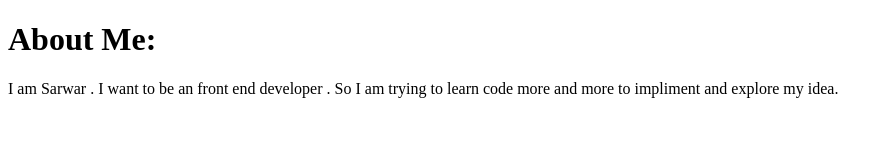
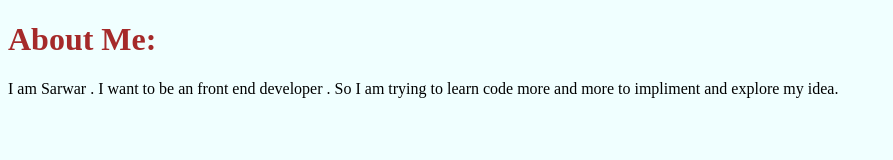
Before and after one commit to MuizSarwar/My-second-repo, a plain HTML site: page index.html in a window 1280 px wide. Shown: the whole page, without its empty margins (0-893 px from the left). Drawn offline with Linux system fonts and the light colour scheme.

Commit message:
New css file added

```diff
--- a/index.html
+++ b/index.html
@@ -5,6 +5,7 @@
     <meta http-equiv="X-UA-Compatible" content="IE=edge">
     <meta name="viewport" content="width=device-width, initial-scale=1.0">
     <title>This is my second repo</title>
+    <link rel="stylesheet" href="style.css">
 </head>
 <body>
     <h1>About Me:</h1>
--- /dev/null
+++ b/style.css
@@ -0,0 +1,9 @@
+body{
+
+    background-color: azure;
+
+}
+
+h1{
+    color: brown;
+}
```
